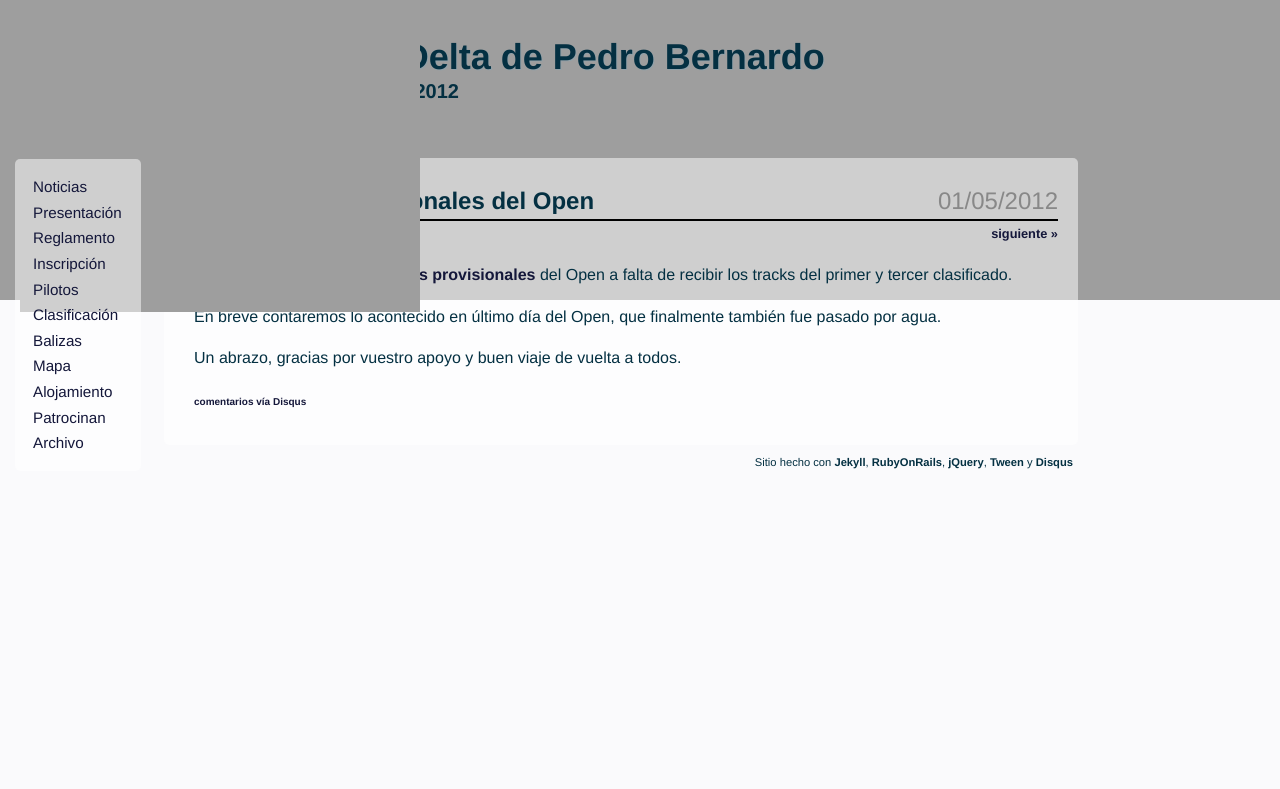
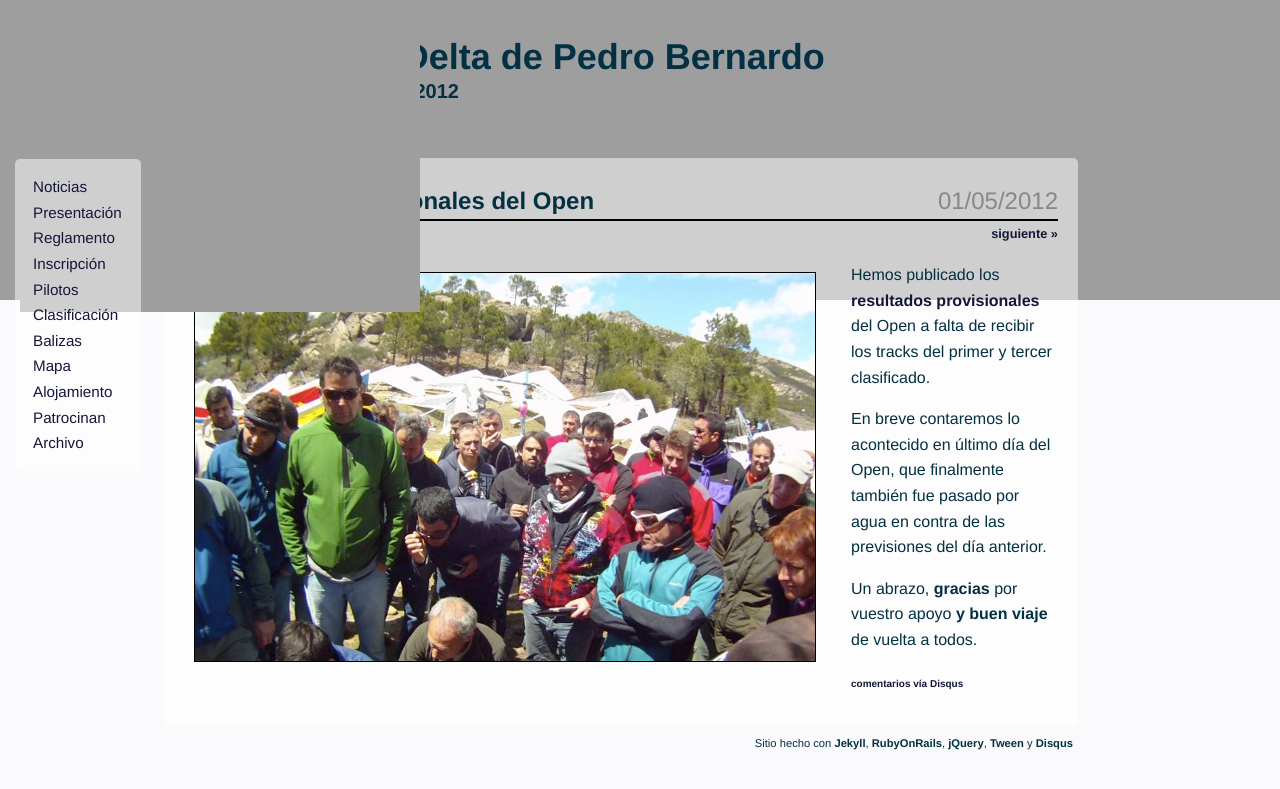
Before and after one commit to nando/openfly, a Jekyll site: the page built from _posts/2012-05-01-resultados_provisionales_del_Open.md, in a window 1280 px wide. Shown: the top 789 px of the page. Built offline with Jekyll 4.4.1, drawn with Linux system fonts in a browser that asks for light colours; comment, search, counter and statistics services are not loaded.

Commit message:
fotos y más fotos

```diff
--- a/_posts/2012-05-01-resultados_provisionales_del_Open.md
+++ b/_posts/2012-05-01-resultados_provisionales_del_Open.md
@@ -3,8 +3,10 @@ layout: post
 title: Resultados provisionales del Open
 ---
 
+<img class="left" src="images/breafing_martes.jpg" alt="Breafing del Martes 1 de Mayo" title="Breafing del Martes 1 de Mayo" />
+
 Hemos publicado los [resultados provisionales](clasificacion.html) del Open a falta de recibir los tracks del primer y tercer clasificado.
 
-En breve contaremos lo acontecido en último día del Open, que finalmente también fue pasado por agua.
+En breve contaremos lo acontecido en último día del Open, que finalmente también fue pasado por agua en contra de las previsiones del día anterior.
 
-Un abrazo, gracias por vuestro apoyo y buen viaje de vuelta a todos.
+Un abrazo, **gracias** por vuestro apoyo **y buen viaje** de vuelta a todos.
```
Also changed, not shown: _posts/2012-04-30-manga_cancelada_en_vuelo.md (+2 -0 lines), images/breafing_martes.jpg (added), images/navamorcuende_rmarques.jpg (added), images/pilots/65.jpg (added), images/pilots/73.jpg.
